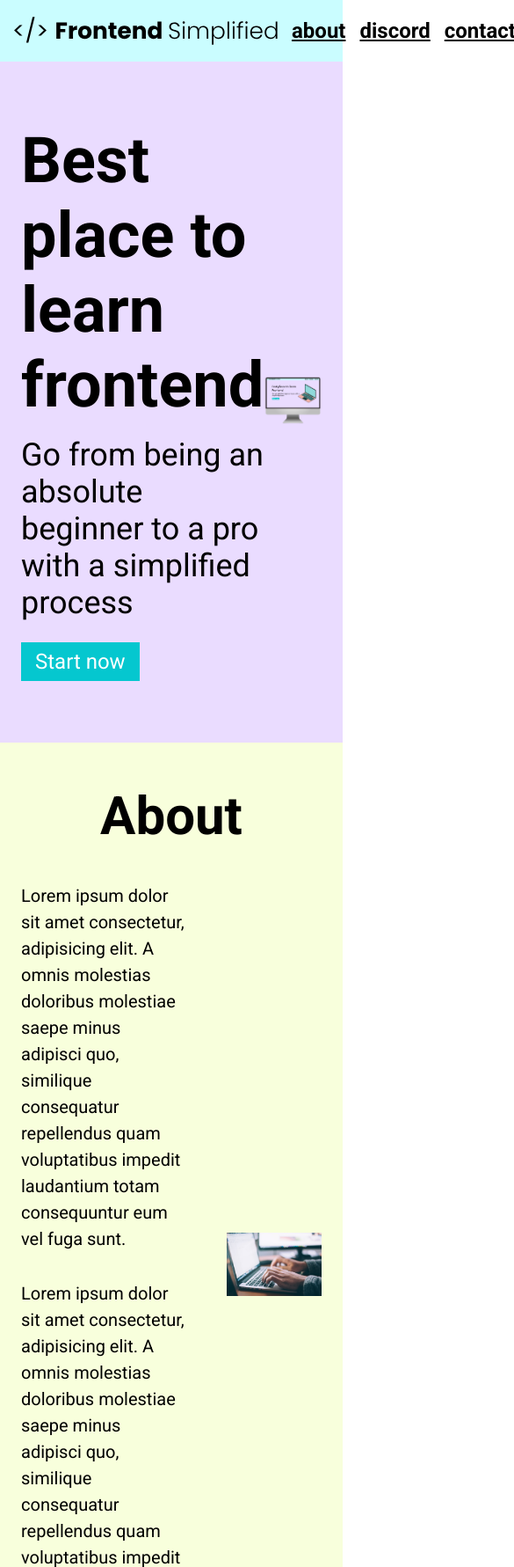
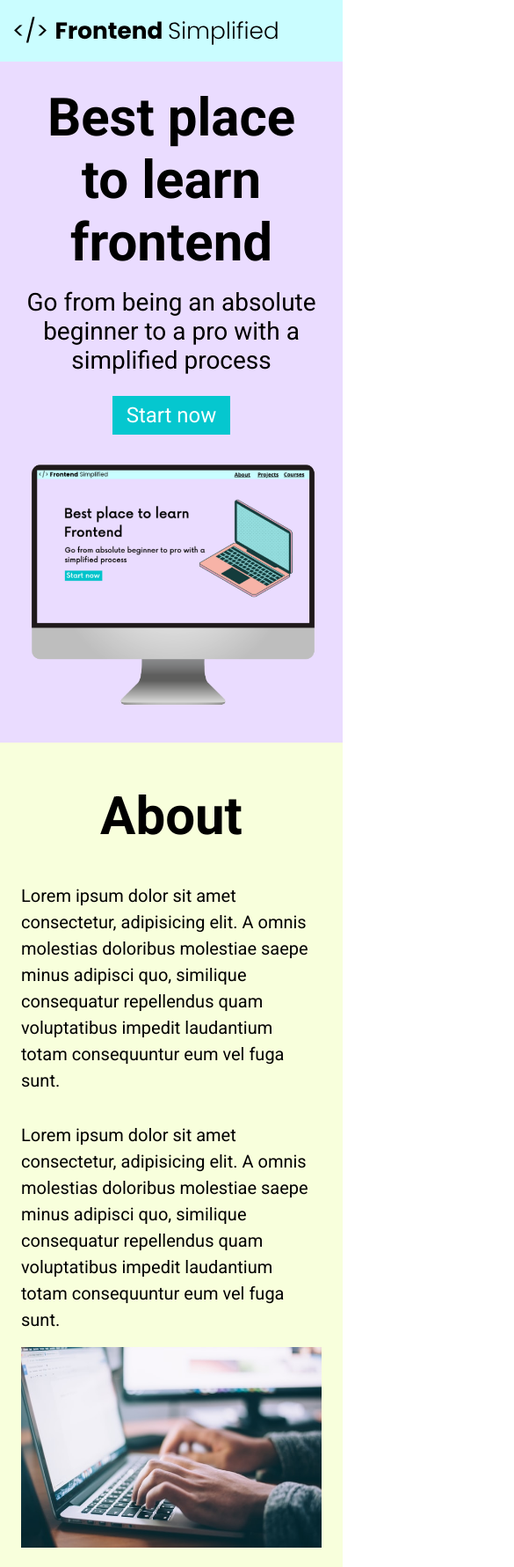
Before and after one commit to al3xg1e/HTML-Practise-Assets, a plain HTML site: page index.html in a window 390 px wide. Shown: the top 1781 px of the page at 88% size, 585 px wide, since content can reach past the window. Drawn offline with Linux system fonts and the light colour scheme.

Commit message:
mobile responsiveness

```diff
--- a/index.html
+++ b/index.html
@@ -19,10 +19,10 @@
         </nav>
             <header>
                 <div class="row">
-                    <div>
+                    <div class="home__description">
                         <h1>Best place to learn frontend</h1>
                         <p class="subheader">Go from being an absolute beginner to a pro with a simplified process</p>
-                        <button>Start now</button>
+                        <button class="home__descrition--button">Start now</button>
                     </div>
                     <figure>
                         <img src="./assets/laptop.png" alt="Home page image">
--- a/style.css
+++ b/style.css
@@ -127,6 +127,7 @@ form{
     display: flex;
     flex-direction: column;
     margin: 0 auto;
+    padding: 0 24px;
 }
 
 input, textarea{
@@ -162,3 +163,69 @@ footer{
     justify-content: center;
     align-items: center;
 }
+
+/* SMALL PHONES, TABLETS, LARGE SMARTPHONES*/
+@media (max-width: 728px) {
+.row{
+    flex-direction: column;
+}
+
+.home__description{
+    margin-bottom: 24px;
+    display: flex;
+    flex-direction: column;
+    align-items: center;
+}
+
+.home__descrition--button{
+    max-width: 240px;
+}
+
+
+h1{
+    text-align: center;
+    font-size: 60px;
+}
+
+.subheader{
+    text-align: center;
+    font-size: 28px;
+}
+
+ul{
+    display: none;
+}
+
+.section__description{
+    flex-direction: column;
+}
+
+.section__description--wrapper{
+    width: 100%;
+}
+
+.about__img--wrapper{
+    width: 100%;
+}
+
+#discord .section__description{
+    flex-direction: column-reverse;
+}
+
+footer{
+    padding: 48px;
+}
+
+.footer__logo{
+    max-width: 360px;
+}
+
+.footer__link{
+    padding: 0 4px;
+    font-size: 18px;
+}
+
+.footer__links{
+    margin-bottom: 24px;
+}
+}
```
